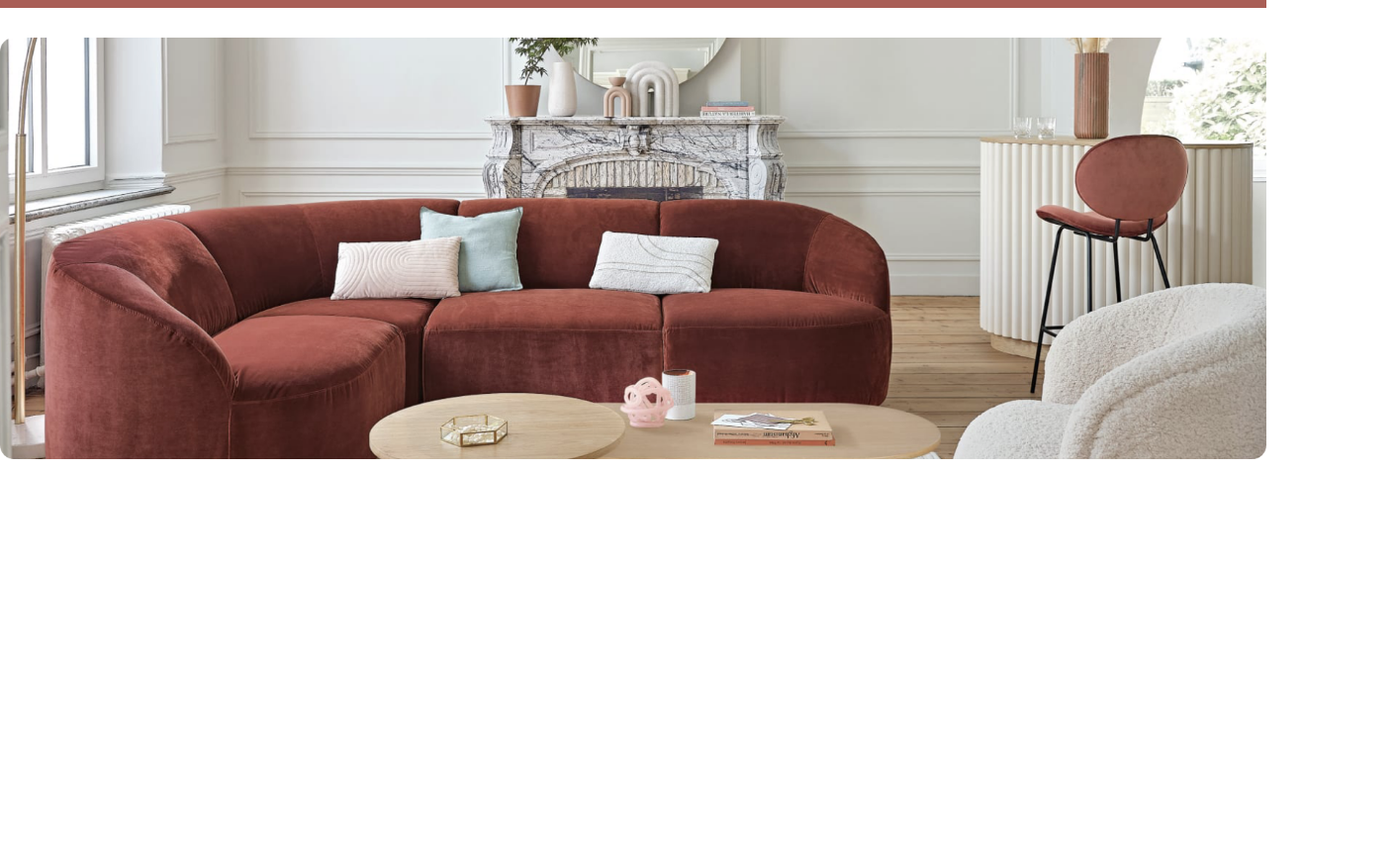
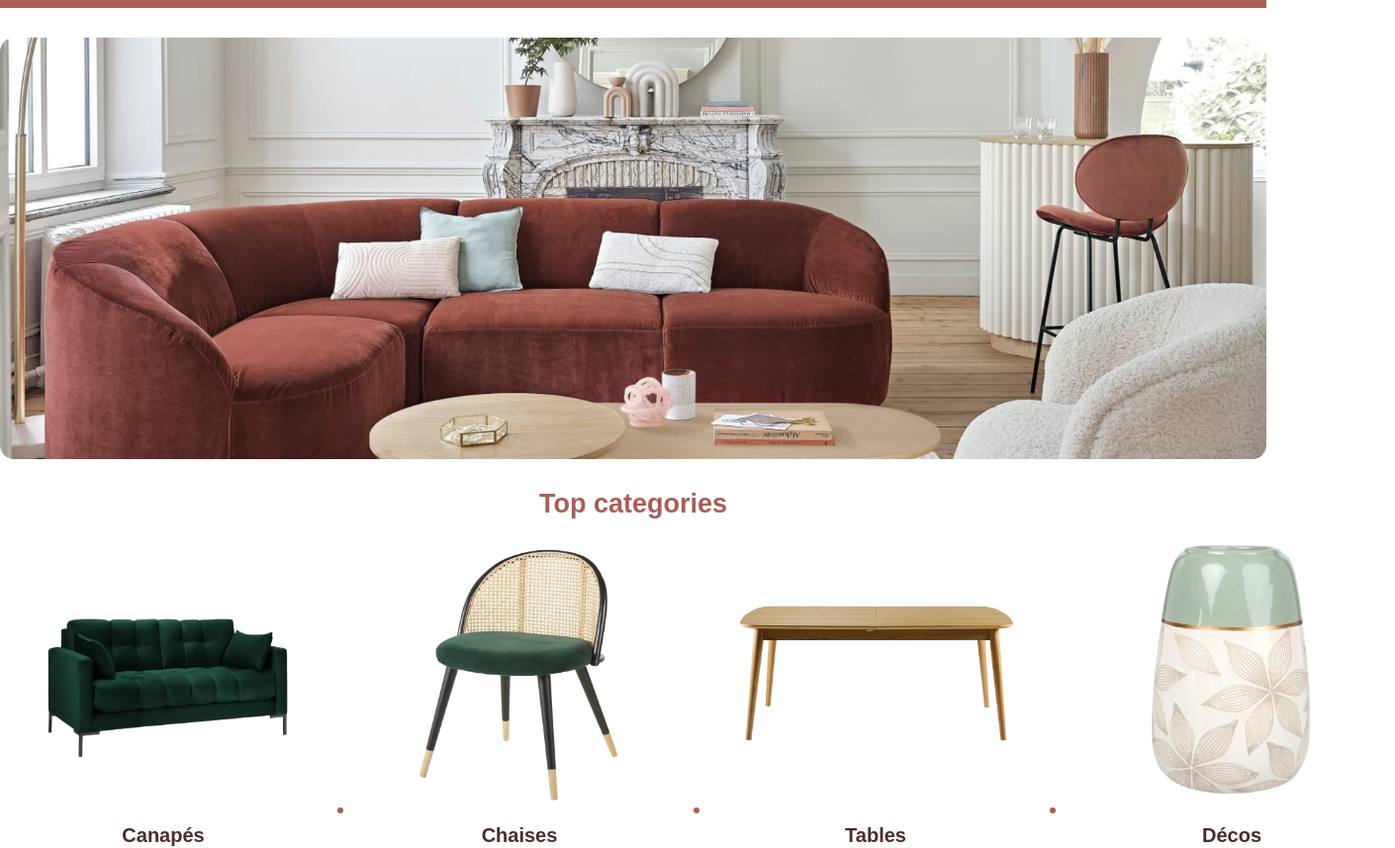
Before and after one commit to elisa34/devfront-gest-elisa, a plain HTML site: page index.html in a window 1280 px wide. Shown: the part 93-950 px from the top of the page at 99% size, 1410 px wide, since content can reach past the window. Before the commit the page ends 800 px from the top, so only its background shows below. Drawn offline with Linux system fonts and the light colour scheme; a web font is replaced by a local one.

Commit message:
ajout: catégories - à terminer

```diff
--- a/index.html
+++ b/index.html
@@ -13,6 +13,7 @@
 </head>
 <body>
 
+ <!--NAVBAR-->
 <header>
 
     <img class="logo" src="img/logo.png">
@@ -29,6 +30,7 @@
 </header>
 
 
+ <!--BANNIERE-->
 <div class="banniere">
 
     <div class="container">
@@ -41,6 +43,80 @@
 
 </div>
 
+ <!--CATEGORIES-->
+<section class="categories">
+    <div class="container">
+
+        <h2 class="h2 section-title">
+        <span class="span">Top categories</span>
+        </h2>
+
+        <ul class="meubles">
+
+        <li class="item">
+            <div class="category-card">
+
+            <figure class="card-banner img-holder" style="--width: 330; --height: 300;">
+                <img src="img/canap-vert.png" width="330" height="300" loading="lazy" alt="Cat Toys"
+                class="img-cover">
+            </figure>
+
+            <h3 class="h3">
+                <a href="#" class="card-title">Canapés</a>
+            </h3>
+
+            </div>
+        </li>
+
+        <li class="item">
+            <div class="category-card">
+
+            <figure class="card-banner img-holder" style="--width: 330; --height: 300;">
+                <img src="img/chaise-vert.png" width="330" height="300" loading="lazy" alt="Dog Food"
+                class="img-cover">
+            </figure>
+
+            <h3 class="h3">
+                <a href="#" class="card-title">Chaises</a>
+            </h3>
+
+            </div>
+        </li>
+
+        <li class="item">
+            <div class="category-card">
+
+            <figure class="card-banner img-holder" style="--width: 330; --height: 300;">
+                <img src="img/table-bois.png" width="330" height="300" loading="lazy" alt="Dog Toys"
+                class="img-cover">
+            </figure>
+
+            <h3 class="h3">
+                <a href="#" class="card-title">Tables</a>
+            </h3>
+
+            </div>
+        </li>
+
+        <li class="item">
+            <div class="category-card">
+
+            <figure class="card-banner img-holder" style="--width: 330; --height: 300;">
+                <img src="img/vase.png" width="330" height="300" loading="lazy" alt="Cat Food"
+                class="img-cover">
+            </figure>
+
+            <h3 class="h3">
+                <a href="#" class="card-title">Décos</a>
+            </h3>
+
+            </div>
+        </li>
+
+        </ul>
+
+    </div>
+    </section>
 
 </body>
 </html>
--- a/style.css
+++ b/style.css
@@ -56,7 +56,9 @@ button {
 
 /* BANNIERE */
 
-.banniere { margin: 30px 0; }
+.banniere {
+    margin: 30px 0;
+}
 
 .img-container {
   display: flex;
@@ -70,3 +72,25 @@ button {
   object-fit: cover;
   object-position: right;
 }
+
+/* CATEGORIES */
+
+.categories {
+    font-family: 'Chau Philomene One', sans-serif;
+    text-align: center;
+    font-size: 18px;
+    color: #A95E56;
+}
+
+.card-title {
+  margin-block-start: 15px;
+  text-align: center;
+  color: #4D2C29;
+  text-decoration: none;
+}
+
+.meubles {
+    display: flex;
+    align-items: center;
+    gap: 30px;
+  }
```
Also changed, not shown: img/Capture d’écran 2022-10-03 à 17.07.17.png (deleted), img/Capture d’écran 2022-10-03 à 17.10.05.png (deleted), img/apple.png (deleted), img/canap-vert.png (added), img/cart.png (deleted), img/chaise-vert.png (added), img/table-bois.png (added), img/vase.png (added), 1 other file. Lines whose indentation alone changed are shown as unchanged.
